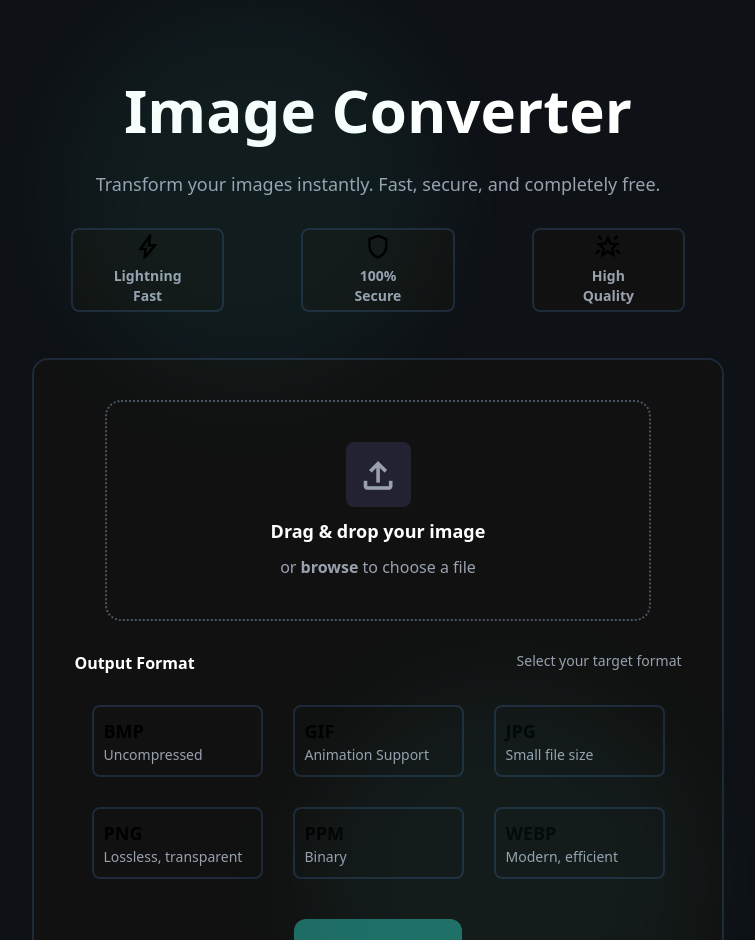
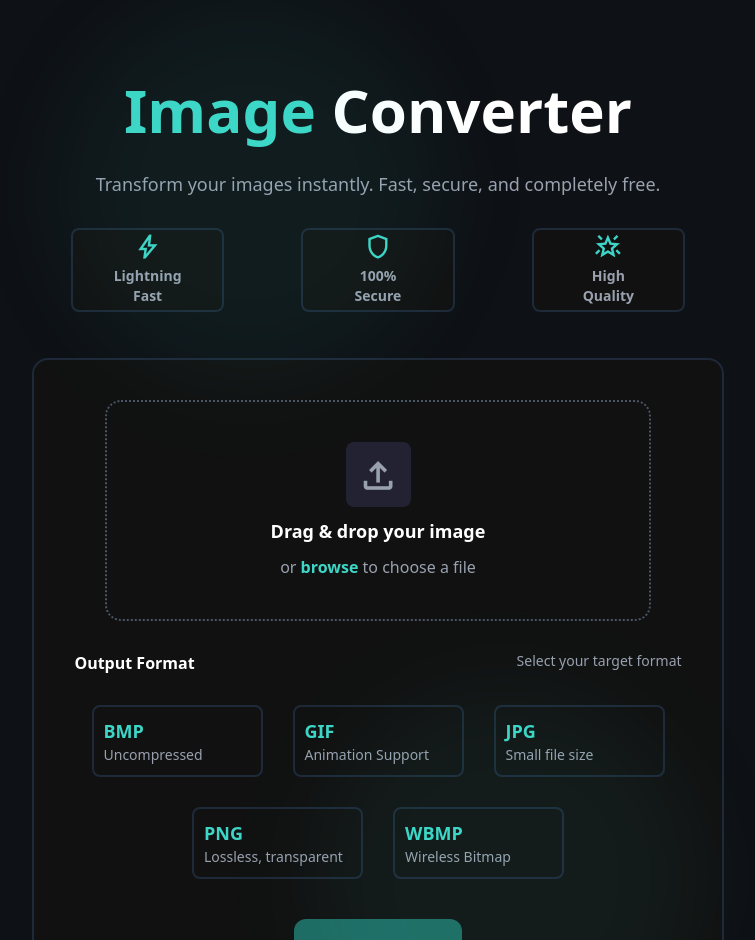
Before and after one commit to Joaquim-Manjama/Image-Converter, a React (Vite) app: page / in a window 1280 px wide. Shown: the top 940 px of the page, without its empty margins (262-1017 px from the left). Built offline with nearby package versions, Linux system fonts and the light colour scheme.

Commit message:
successfull connection with server

```diff
--- a/src/App.tsx
+++ b/src/App.tsx
@@ -1,14 +1,12 @@
 import Benefit from "./components/Benefit"
 import Format from "./components/Format";
 import { useState } from "react";
-import COLOR from "./attributes/Colors";
-// import convertImage from "./utils/Converter";
+import { convertImage, downloadBlob } from "./service";
 
 function App() {
 
   const [selectedOutputFormat, setSelectedOutputFormat] = useState("");
   const [file, setFile] = useState<File | undefined>();
-  //const [outputFile, setOutputFile] = useState();
   const [imageFilePreview, setImageFilePreview] = useState<string | ArrayBuffer | null>(null);
 
   const supportedImageTypes: string[][] = [
@@ -16,8 +14,7 @@ function App() {
     ["GIF", "Animation Support"],
     ["JPG", "Small file size"],
     ["PNG", "Lossless, transparent"],
-    ["PPM", "Binary"],
-    ["WEBP", "Modern, efficient"],
+    ["WBMP", "Wireless Bitmap"],
   ];
 
   const handleFormatChoice = (imageType: string): void => {
@@ -39,11 +36,15 @@ function App() {
 
   }
 
-  const handleConversion = ():void => {
+  const handleConversion = async (): Promise<void> => {
     if (!file || typeof imageFilePreview !== "string" || selectedOutputFormat === "") return;
 
-    // convertImage(file.name, imageFilePreview, selectedOutputFormat.toLowerCase());
+    const blob = await convertImage(file, selectedOutputFormat.toLowerCase());
+
+    downloadBlob(await blob, `converted-image.${selectedOutputFormat.toLowerCase()}`);
   }
+
+
 
   return (
     <div className="background w-[100%] h-[100%] flex justify-center">
@@ -51,7 +52,7 @@ function App() {
       <div className="w-[60%] h-[100%] flex items-center flex-col gap-[30px]">
 
         {/*Title*/}
-        <h1 className="text-6xl font-bold text-white pt-20"><span className={`text-${COLOR.blue}`}>Image</span> Converter</h1>
+        <h1 className="text-6xl font-bold text-white pt-20"><span className={`text-[#3dd6c6]`}>Image</span> Converter</h1>
 
         {/*Subtitle*/}
         <p className="text-gray-400 text-lg">Transform your images instantly. Fast, secure, and completely free.</p>
@@ -64,10 +65,11 @@ function App() {
         </div>
 
         {/*Conversion Box*/}
-        <div className="p-10 bg-[#111111] border-2 border-gray-800 w-[90%] rounded-2xl mt-[40px] border flex flex-col items-center gap-[10px]">
+        <div className="p-10 bg-[#111111] border-2 border-gray-800 w-[90%] rounded-2xl mt-[40px] border flex flex-col items-center gap-[10px] select-none">
 
 
           {file ?
+
             <div className="flex flex-col items-center justify-center mb-[-10px] w-[90%] h-[300px] relative select-none">
               <span onClick={() => setFile(undefined)} className="material-symbols-outlined text-white text-2xl absolute right-[20px] top-[10px] scale-150 hover:text-red-400 cursor-pointer">close</span>
               <img src={typeof imageFilePreview === "string"? imageFilePreview : ""} alt={file.name} className="material-symbols-outlined text-[#666666] w-[180px] h-[180px] object-cover"/>
@@ -75,13 +77,13 @@ function App() {
             </div>
             :
             /*Drag and Drop*/
-            <div className={`pt-10 pb-10 border-2 border-gray-600 border-dotted w-[90%] rounded-2xl flex flex-col justify-center items-center gap-[10px] cursor-pointer transition-all duration-300 hover:border-${COLOR.blue} hover:bg-[#151515] relative`}>
+            <div className={`pt-10 pb-10 border-2 border-gray-600 border-dotted w-[90%] rounded-2xl flex flex-col justify-center items-center gap-[10px] cursor-pointer transition-all duration-300 hover:border-[#3dd6c6] hover:bg-[#151515] relative`}>
               <input type="file" name="image" onChange={(e) => handleOnChange(e)} className="text-transparent w-[100%] h-[100%] cursor-pointer absolute"/>
               <div className="rounded-lg bg-[#222233] w-[65px] h-[65px] flex items-center justify-center">
                 <span className="material-symbols-outlined text-gray-400 scale-180">upload</span>
               </div>
               <h2 className="text-white text-lg font-bold">Drag & drop your image</h2>
-              <p className="text-gray-400 text-m">or <span className={`text-${COLOR.blue} font-bold`}>browse</span> to choose a file</p>
+              <p className="text-gray-400 text-m">or <span className={`text-[#3dd6c6] font-bold`}>browse</span> to choose a file</p>
             </div>
           }
 
@@ -96,7 +98,7 @@ function App() {
           </div>
 
           {/*Conversion Button*/}
-          <button onClick={() => handleConversion()} className={`flex flex-row text-lg ${file && selectedOutputFormat != "" ? `bg-${COLOR.blue} cursor-pointer` : "bg-[#1e6b63] cursor-not-allowed"} p-[15px] rounded-xl mt-[30px]`}>Convert Now <span className="material-symbols-outlined ml-[5px] mt-[3px] scale-80"> arrow_forward </span></button>
+          <button onClick={() => handleConversion()} className={`flex flex-row text-lg ${file && selectedOutputFormat != "" ? `bg-[#3dd6c6] cursor-pointer` : "bg-[#1e6b63] cursor-not-allowed"} p-[15px] rounded-xl mt-[30px] active:bg-[#1e6b63]`}>Convert Now <span className="material-symbols-outlined ml-[5px] mt-[3px] scale-80"> arrow_forward </span></button>
 
         </div>
         <p className="text-gray-400 text-sm">Your files are processed locally and never uploaded to any server</p>
--- a/src/attributes/Colors.tsx
+++ /dev/null
@@ -1,6 +0,0 @@
-const COLOR = {
-    blue: "[#3dd6c6]",
-
-}
-
-export default COLOR;
--- a/src/components/Benefit.tsx
+++ b/src/components/Benefit.tsx
@@ -1,5 +1,3 @@
-import COLOR from "../attributes/Colors"
-
 interface BenefitProp {
     label: string,
     icon: string
@@ -9,7 +7,7 @@ interface BenefitProp {
 const Benefit = ({ label, icon}: BenefitProp) => {
 
     return <div className="bg-[#111111] w-[25%] border-2 border-gray-800 flex flex-col items-center justify-center rounded-lg text-sm p-10 font-bold text-center">
-        <span className={`material-symbols-outlined text-${COLOR.blue} scale-120 mb-[7px]`}>{icon}</span>
+        <span className="material-symbols-outlined text-[#3dd6c6] scale-120 mb-[7px]">{icon}</span>
         <p className="text-gray-400">{label}</p>
     </div>
 }
--- a/src/components/Format.tsx
+++ b/src/components/Format.tsx
@@ -1,5 +1,3 @@
-import COLOR from "../attributes/Colors"
-
 interface FormatProp {
     type: string,
     description: string,
@@ -7,9 +5,9 @@ interface FormatProp {
 }
 
 const Format = ({ type, description, active}: FormatProp) => {
-    return <div className={`bg-${active ? "[#222233]": "[#111111]"} w-[171px] ${active ? `border-3 border-${COLOR.blue}` : "border-2 border-gray-800"} flex flex-col justify-center rounded-lg p-[10px] font-bold select-none relative hover:${!active && "bg-[#222222]"}`}>
-        <span className={`text-${COLOR.blue} text-left font-bold text-lg`}>{type}</span>
-        {active && <span className={`text-${COLOR.blue} scale-200 absolute ml-[145px] mb-[70px]`}>.</span>}
+    return <div className={`bg-${active ? "[#222233]": "[#111111]"} w-[171px] ${active ? `border-3 border-[#3dd6c6]` : "border-2 border-gray-800"} flex flex-col justify-center rounded-lg p-[10px] font-bold select-none relative hover:${!active && "bg-[#222222]"}`}>
+        <span className="text-[#3dd6c6] text-left font-bold text-lg">{type}</span>
+        {active && <span className="text-[#3dd6c6] scale-200 absolute ml-[145px] mb-[70px]">.</span>}
         <p className="text-gray-400 text-sm font-normal">{description}</p>
     </div>
 }
--- /dev/null
+++ b/src/service/index.tsx
@@ -0,0 +1,31 @@
+export const convertImage = async(imageFile: File, outputFormat: string) => {
+
+    const formData = new FormData();
+
+    formData.append('image', imageFile);
+    formData.append('format', outputFormat);
+
+    const response = await fetch('http://localhost:8080/convert-image', {
+        method: 'POST',
+        body: formData
+    });
+
+    if (!response.ok) {
+        throw new Error('Image conversion failed');
+    }
+
+    return await response.blob();
+}
+
+export const downloadBlob = (blob: Blob, filename: string) => {
+  const url = URL.createObjectURL(blob);
+
+  const a = document.createElement("a");
+  a.href = url;
+  a.download = filename;
+  document.body.appendChild(a);
+  a.click();
+
+  document.body.removeChild(a);
+  URL.revokeObjectURL(url);
+}
```
Also changed, not shown: src/utils/Converter.tsx (deleted, +0 -29 lines).
